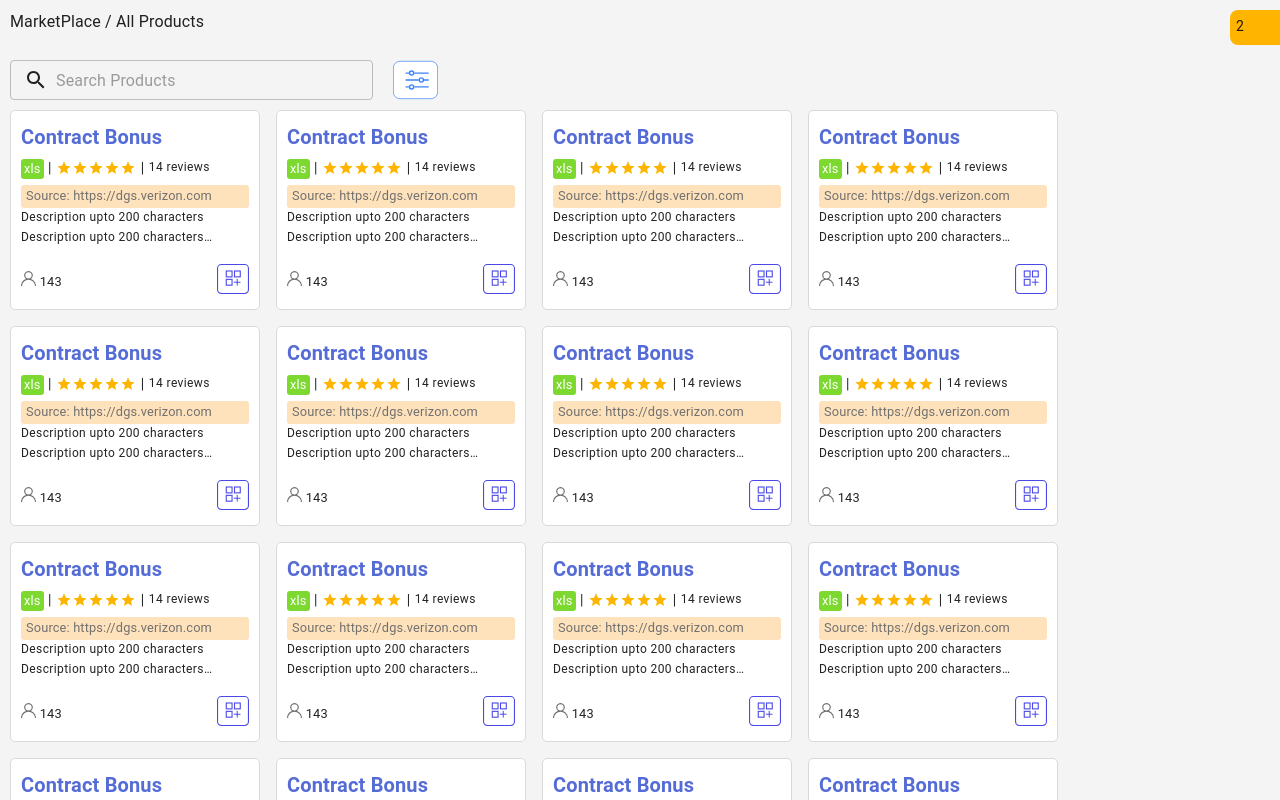
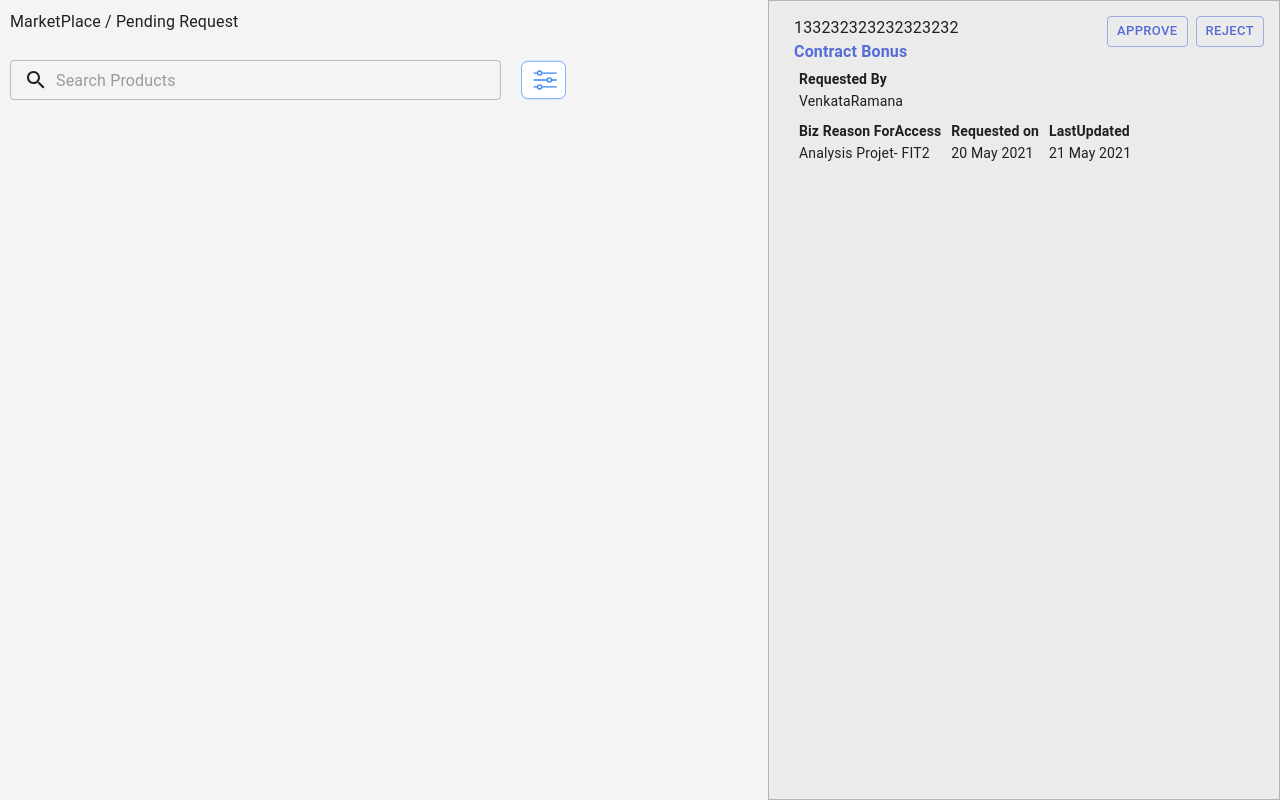
Before and after one commit to hsit18/marketplace-ui, a React (Create React App) app: page / in a window 1280 px wide. Built offline with nearby package versions, Linux system fonts and the light colour scheme.

Commit message:
pending request added

```diff
--- /dev/null
+++ b/src/PendingRequest/index.css
@@ -0,0 +1,59 @@
+
+.pending-request-container {
+  display: flex;
+  flex-direction: row;
+  height: 100%;
+}
+
+.product-search {
+  margin: 0 10px;
+  width: 75%;
+  display: flex;
+}
+.filtericon {
+  width: 45px;
+  margin: 0 20px;
+}
+
+.left-section {
+  flex: 1;
+}
+
+.right-section {
+  width: 40%;
+  background-color: #80808014;
+  border: 1px solid #80808082;
+  padding: 15px 15px 0 25px;
+}
+
+.product-title {
+  display: flex;
+  justify-content: space-between;
+  height: 60px;
+  padding: 10px 0 10px 10px;
+}
+
+.product-card-title {
+  color: #4A48E7;
+}
+
+.right-header {
+  display: flex;
+  align-items: flex-start;
+}
+
+.header {
+  flex: 1;
+}
+
+.right-header button {
+  margin-left: 8px;
+}
+
+.label-value {
+  margin: 5px;
+}
+
+.right-row {
+  display: flex;
+}
--- /dev/null
+++ b/src/PendingRequest/index.js
@@ -0,0 +1,92 @@
+import React, { useState } from 'react';
+import Typography from '@material-ui/core/Typography';
+import TextField from '@material-ui/core/TextField';
+import InputAdornment from '@material-ui/core/InputAdornment';
+import SearchIcon from '@material-ui/icons/Search';
+import Button from '@material-ui/core/Button';
+
+import './index.css';
+
+const MarketPlace = () => {
+
+    return (
+        <div className="container pending-request-container">
+            <div className="left-section">
+                <div className="product-title">
+                    <Typography variant="body1">
+                        MarketPlace / Pending Request
+                    </Typography>
+                </div>
+                <div className="product-search">
+                    <TextField id="outlined-basic" label="" variant="outlined" size="small" placeholder="Search Products" fullWidth InputProps={{
+                        startAdornment: (
+                            <InputAdornment position="start">
+                                <SearchIcon />
+                            </InputAdornment>
+                        ),
+                    }} />
+                    <img className="filtericon" src="img/filter.svg" />
+                </div>
+
+            </div>
+            <div className="right-section">
+                <div className="right-header">
+                    <div className="header">
+                        <Typography variant="body1">
+                            133232323232323232
+                        </Typography>
+                        <div className="product-card-title">
+                            <Typography variant="body1" component="h3" color="primary" style={{ fontWeight: 'bold' }}>
+                                Contract Bonus
+                            </Typography>
+                        </div>
+                    </div>
+                    <Button variant="outlined" color="primary" size="small">
+                        Approve
+                    </Button>
+                    <Button variant="outlined" color="primary" size="small">
+                        Reject
+                    </Button>
+                </div>
+                <div className="right-content">
+                    <div className="label-value">
+                        <Typography variant="subtitle2" style={{ fontWeight: 'bold' }}>
+                            Requested By
+                        </Typography>
+                        <Typography variant="body2">
+                            VenkataRamana
+                        </Typography>
+                    </div>
+                    <div className="right-row">
+                        <div className="label-value">
+                            <Typography variant="subtitle2" style={{ fontWeight: 'bold' }}>
+                                Biz Reason ForAccess
+                            </Typography>
+                            <Typography variant="body2">
+                                Analysis Projet- FIT2
+                            </Typography>
+                        </div>
+                        <div className="label-value">
+                            <Typography variant="subtitle2" style={{ fontWeight: 'bold' }}>
+                                Requested on
+                            </Typography>
+                            <Typography variant="body2">
+                                20 May 2021
+                            </Typography>
+                        </div>
+                        <div className="label-value">
+                            <Typography variant="subtitle2" style={{ fontWeight: 'bold' }}>
+                                LastUpdated
+                            </Typography>
+                            <Typography variant="body2">
+                                21 May 2021
+                            </Typography>
+                        </div>
+                    </div>
+                </div>
+            </div>
+        </div>
+    )
+}
+
+export default MarketPlace;
--- a/src/index.css
+++ b/src/index.css
@@ -16,7 +16,7 @@ html, body, #root {
   height: 100%;
 }
 
-.product-container {
+.product-container, .container {
   display: flex;
   flex-direction: column;
   background-color: rgb(153 149 149 / 10%);
--- a/src/index.js
+++ b/src/index.js
@@ -3,7 +3,7 @@ import ReactDOM from 'react-dom';
 import CssBaseline from '@material-ui/core/CssBaseline';
 import { ThemeProvider } from '@material-ui/core/styles';
 import './index.css';
-import MarketPlace from './MarketPlace';
+import PendingRequest from './PendingRequest';
 import reportWebVitals from './reportWebVitals';
 import theme from './theme';
 
@@ -12,7 +12,7 @@ ReactDOM.render(
     <ThemeProvider theme={theme}>
       <CssBaseline />
 
-      <MarketPlace />
+      <PendingRequest />
     </ThemeProvider>
   </React.StrictMode>,
   document.getElementById('root')
```
